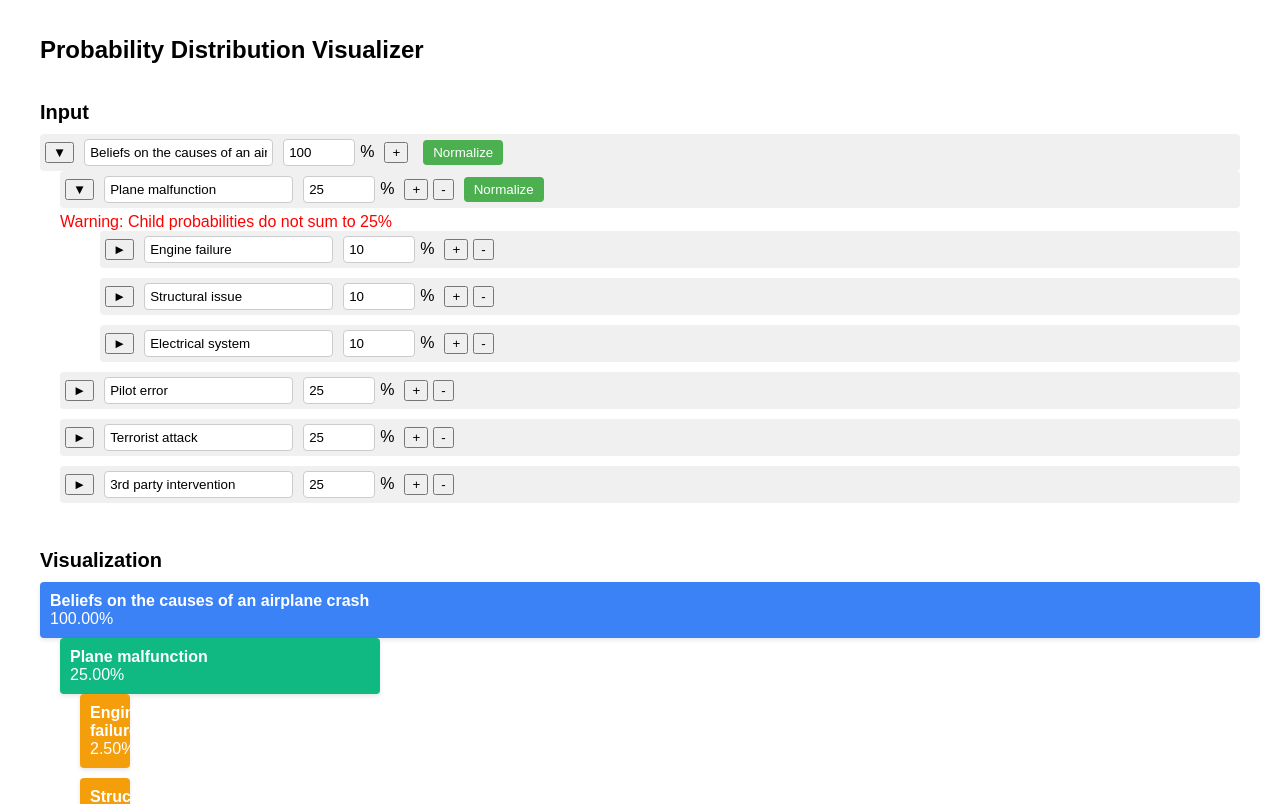
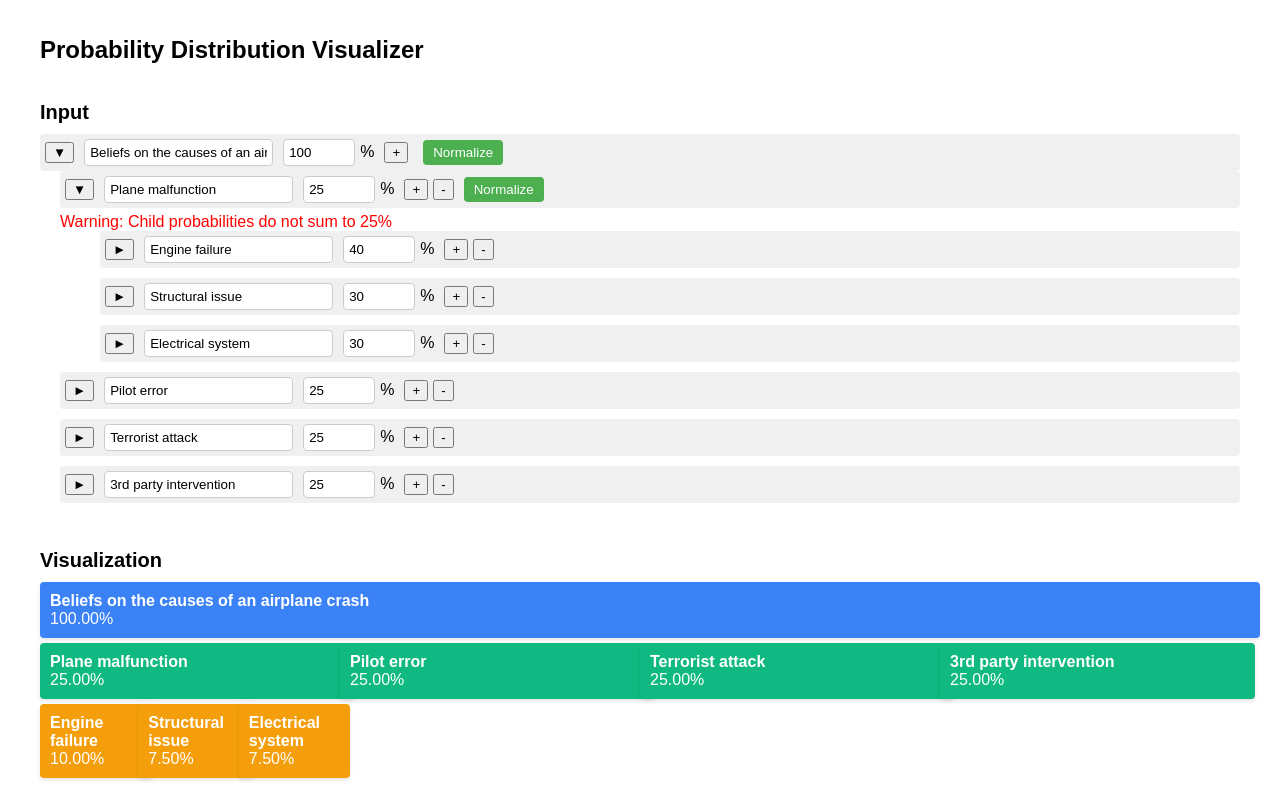
Before and after one commit to jss367/ProbTree, a React (Create React App) app in the folder probtree/: page / in a window 1280 px wide. Shown: the top 804 px of the page. Built offline with nearby package versions, Linux system fonts and the light colour scheme.

Commit message:
looking good

```diff
--- a/probtree/src/App.js
+++ b/probtree/src/App.js
@@ -80,29 +80,42 @@ const HierarchicalVisualization = ({ node, cumulativeProbability = 100, depth =
   const bgColor = colors[depth % colors.length];
 
   return (
-    <div style={{ marginBottom: '10px' }}>
+    <div style={{ marginBottom: '10px', width: '100%' }}>
       <div
         style={{
           backgroundColor: bgColor,
           color: 'white',
           padding: '10px',
           borderRadius: '4px',
-          width: `${actualProbability}%`,
-          marginLeft: `${depth * 20}px`,
+          width: '100%',
           boxShadow: '0 2px 4px rgba(0,0,0,0.1)'
         }}
       >
         <div style={{ fontWeight: 'bold' }}>{node.name}</div>
         <div>{actualProbability.toFixed(2)}%</div>
       </div>
-      {node.children && node.children.map(child => (
+      {node.children && (
+        <div style={{
+          display: 'flex',
+          flexDirection: 'row',
+          width: '100%',
+          marginTop: '5px'
+        }}>
+          {node.children.map(child => (
+            <div key={child.id} style={{
+              flex: child.probability,
+              paddingRight: '5px',
+              boxSizing: 'border-box'
+            }}>
               <HierarchicalVisualization
-          key={child.id}
                 node={child}
                 cumulativeProbability={actualProbability}
                 depth={depth + 1}
               />
+            </div>
           ))}
+        </div>
+      )}
     </div>
   );
 };
@@ -120,9 +133,9 @@ const ProbabilityDistributionVisualizer = () => {
         probability: 25,
         expanded: true,
         children: [
-          { id: '1-1', name: 'Engine failure', probability: 10, expanded: false },
-          { id: '1-2', name: 'Structural issue', probability: 10, expanded: false },
-          { id: '1-3', name: 'Electrical system', probability: 10, expanded: false },
+          { id: '1-1', name: 'Engine failure', probability: 40, expanded: false },
+          { id: '1-2', name: 'Structural issue', probability: 30, expanded: false },
+          { id: '1-3', name: 'Electrical system', probability: 30, expanded: false },
         ]
       },
       { id: '2', name: 'Pilot error', probability: 25, expanded: false },
@@ -245,7 +258,7 @@ const ProbabilityDistributionVisualizer = () => {
         </div>
         <div>
           <h2 style={{ fontSize: '20px', marginBottom: '10px' }}>Visualization</h2>
-          <HierarchicalVisualization node={rootNode} />
+          <HierarchicalVisualization node={rootNode} cumulativeProbability={100} />
         </div>
       </div>
     </div>
```
Lines whose indentation alone changed are shown as unchanged.
